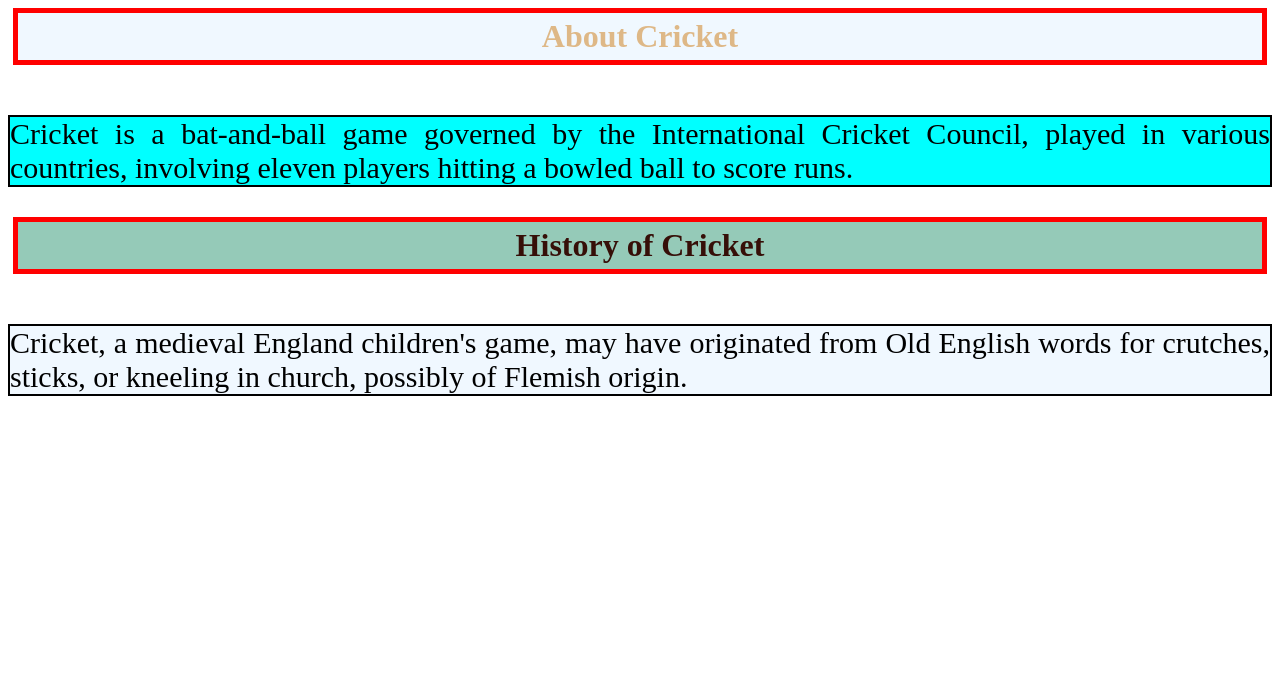
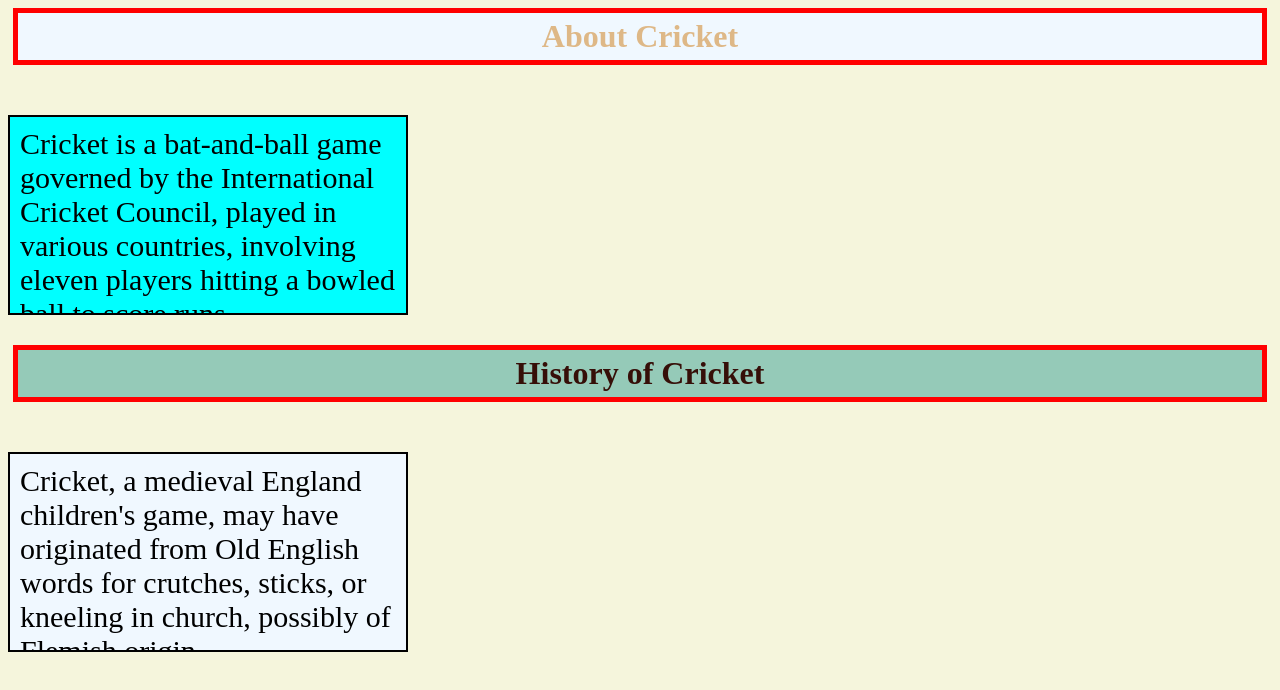
Before and after one commit to NasibahTazin/Cricket, a plain HTML site: page index.html in a window 1280 px wide. Drawn offline with Linux system fonts and the light colour scheme.

Commit message:
some update on readme

```diff
--- a/style.css
+++ b/style.css
@@ -1,3 +1,7 @@
+*{
+    background-color: beige;
+}
+
 h1 {
     margin: 5px;
     margin-bottom: 50px;
@@ -7,23 +11,42 @@
 }
 
 #HP{
-    text-align: justify;
+    text-align: left;
     font-size: 30px;
+    padding: 10px;
     border: 2px solid black;
     background-color: aliceblue;
 }
 #AP{
-    text-align: justify;
+    text-align: left;
     font-size: 30px;
+    padding: 10px;
     border: 2px solid black;
     background-color: aqua;
 }
 #AC{
     color: burlywood;
     background-color: aliceblue;
+
 }
 
 #HC{
     color: rgb(54, 15, 8);
     background-color: rgb(149, 202, 184);
 }
+#AP{
+    width: 400px;
+    box-sizing: border-box;
+
+    height: 200px;
+
+    overflow: auto;
+}
+
+#HP{
+    width: 400px;
+    box-sizing: border-box;
+
+    height: 200px;
+    overflow: auto;
+}
```
Also changed, not shown: index.html (+1 -1 lines).
